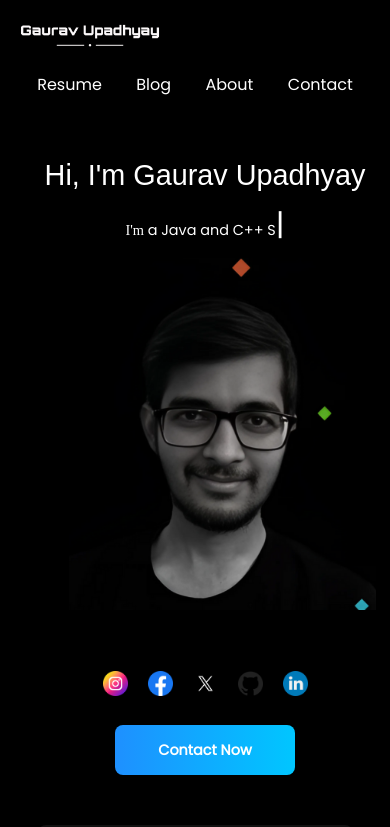
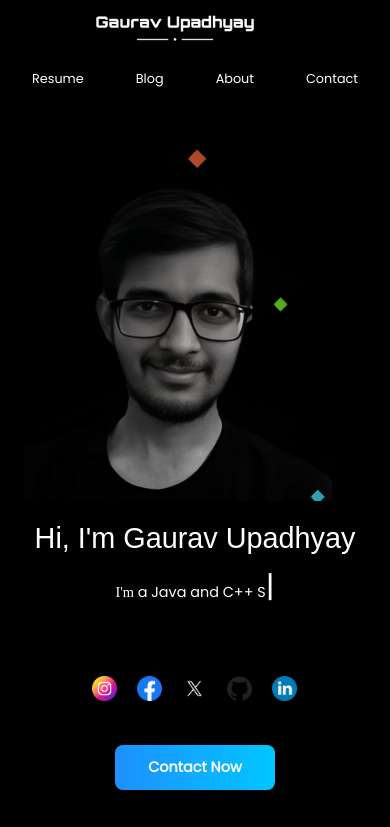
Before and after one commit to Gaurav00321/Gaurav_Portfolio, a plain HTML site: page index.html in a window 390 px wide. Shown: the top 827 px of the page. Drawn offline with nearby package versions, Linux system fonts and the light colour scheme; a web font is replaced by a local one.

Commit message:
improved interactivity

```diff
--- a/index.css
+++ b/index.css
@@ -29,7 +29,6 @@ body {
 }
 
 nav {
-  background-color: black;
   height: 10vh;
   padding-right: 3%;
 }
@@ -43,7 +42,7 @@ nav {
 }
 
 #logo_img {
-  height: 90%;
+  height: 75%;
   width: 60%;
 }
 
@@ -75,6 +74,10 @@ nav {
 }
 
 @media (max-width: 1024px) {
+
+  body {
+    overflow-x: hidden;
+  }
   /* Flex container settings */
   .df {
     flex-wrap: wrap; /* Ensure items wrap for smaller screens */
@@ -149,41 +152,84 @@ nav {
   }
 }
 
+@media (max-width: 480px) {
+
+  body {
+    overflow-x: hidden;
+  }
+
+  nav {
+    padding: 10px;
+    justify-content: center;
+    align-items: center;
+  }
+
+  #logo_img {
+    width: 80%;
+    max-width: 200px;
+  }
+
+  #nav_links {
+    gap: 8px;
+  }
+
+  .navLinks {
+    font-size: 0.8rem;
+    padding: 8px 0;
+  }
+}
+
 /* Main Section */
 .main {
   display: flex;
+  justify-content: center;
+  align-items: center;
+  color: white;
+  width: 100%;
+  height: 80vh;
+}
+
+.about {
+  display: flex;
+  flex-direction: row;
+  justify-content: space-between;
+  align-items: center;
+  width: 100%;
+  max-width: 1200px;
+  padding: 20px;
+}
+
+.bg {
+  flex: 1;
+  display: flex;
+  justify-content: flex-start;
+  align-items: center;
+}
+
+.bg img {
+  max-width: 100%;
+  height: auto;
+  width: 25rem;
+  height: 22rem;
+  object-fit: cover;
+}
+
+.intro {
+  flex: 1;
+  display: flex;
   flex-direction: column;
-  align-items: center;
   justify-content: center;
-  /* background-color: black; */
-  color: white;
+  align-items: flex-start;
+  gap: 20px;
+  padding: 0px 20px;
+}
+
+.text-wrapper {
   width: 100%;
 }
 
-/* About Section */
-.about {
-  width: 100%;
-  max-width: 1200px;
-  display: flex;
-  flex-direction: column;
-  justify-content: center;
-  padding-left: 20px;
-}
-
-.intro {
-  display: flex;
-  align-items: center;
-  justify-content: center;
-  flex-wrap: wrap;
-}
-
-.text-wrapper {
-  flex: 1;
-  text-align: left;
-}
-
 .text-wrapper h1 {
-  font-family: "merriweather", sans-serif;
+  font-family: "Merriweather", sans-serif;
   font-size: 3rem;
   font-weight: 400;
   line-height: 1.2;
@@ -197,23 +243,9 @@ nav {
 }
 
 .animated_text {
-  font-family: "merriweather", serif;
+  font-family: "Merriweather", serif;
   font-size: 1.5rem;
   color: inherit;
-}
-
-/* Background Section */
-.bg {
-  display: flex;
-  justify-content: flex-end;
-  align-items: center;
-}
-
-.bg img {
-  max-width: 90%;
-  height: 22rem;
-  width: 25rem;
-  object-fit: cover;
 }
 
 .social-icons {
@@ -230,6 +262,10 @@ nav {
 
 .social-icons img:hover {
   transform: scale(1.1);
+}
+
+.border {
+  width: 100%;
 }
 
 .border button {
@@ -258,14 +294,17 @@ nav {
 /* Responsive Styles */
 @media (max-width: 1024px) {
   .about {
-    padding-left: 20px;
-    justify-content: center;
+    flex-direction: column;
+    align-items: center;
+  }
+
+  .bg {
+    margin-bottom: 20px;
   }
 
   .intro {
-    flex-direction: row;
-    gap: 10px;
-    padding: 10px;
+    align-items: center;
+    text-align: center;
   }
 
   .text-wrapper h1 {
@@ -276,24 +315,26 @@ nav {
     font-size: 1.2rem;
   }
 
+  .social-icons {
+    justify-content: center;
+  }
+
   .bg img {
     width: 200px;
   }
 }
 
 @media (max-width: 768px) {
+  .about {
+    padding: 10px;
+  }
+
   .intro {
-    flex-direction: row;
-    align-items: center;
+    gap: 15px;
   }
 
   .text-wrapper h1 {
-    font-size: 1.5 rem;
-    text-align: center;
-  }
-
-  .animated_text_wrapper {
-    text-align: center;
+    font-size: 2rem;
   }
 
   .animated_text {
@@ -308,12 +349,15 @@ nav {
     width: 90%;
   }
 
-  .border {
-    text-align: center;
+  .border button {
+    width: 180px;
+    height: 50px;
+    font-size: 1rem;
   }
 }
 
 @media (max-width: 480px) {
+
   .text-wrapper h1 {
     font-size: 1.8rem;
   }
@@ -327,8 +371,8 @@ nav {
   }
 
   .border button {
-    width: 180px;
-    height: 50px;
+    width: 160px;
+    height: 45px;
     font-size: 0.9rem;
   }
 }
@@ -345,8 +389,8 @@ nav {
 
 .about-me-container {
   max-width: 1200px; /* Restrict width */
-  width: 90%;
-  padding: 20px;
+  width: 80%;
+  padding: 40px;
   background-color: #111; /* Dark gray box background */
   border-radius: 8px;
   box-shadow: 0 4px 10px rgba(0, 0, 0, 0.5); /* Soft shadow for depth */
--- a/index.html
+++ b/index.html
@@ -19,7 +19,7 @@
       <div class="df" id="nav_links">
         <a
           class="navLinks"
-          href="https://drive.google.com/file/d/177XhS1Q7HoLG2_55LFQMEKXD3XUMGGSt/view"
+          href="https://drive.google.com/file/d/1VVa7N87_YaGOMXuj3TNnZM_MnZQRxXCl/view?usp=sharing"
           >Resume</a
         >
         <a class="navLinks" href="#Blog">Blog</a>
@@ -31,7 +31,12 @@
     <!-- Main Section -->
     <div class="main">
       <div class="about">
+        <!-- Image Section -->
+        <div class="bg">
+          <img src="images/Gaurav.png" alt="Gaurav" />
+        </div>
 
+        <!-- Content Section -->
         <div class="intro">
           <div class="text-wrapper">
             <h1>Hi, I'm Gaurav Upadhyay</h1>
@@ -39,16 +44,14 @@
               <span class="animated_text" id="element"></span>
             </div>
           </div>
-          <div class="bg">
-            <img src="images/Gaurav.png" alt="Gaurav" />
-          </div>
-        </div>
 
           <div class="social-icons">
             <a href="https://www.instagram.com/gauravxupadhyay/">
               <img src="images/instagram.png" alt="Instagram" />
             </a>
-          <a href="#"><img src="images/facebook.png" alt="Facebook" /></a>
+            <a href="#">
+              <img src="images/facebook.png" alt="Facebook" />
+            </a>
             <a href="https://x.com/gauravXupadhyay">
               <img src="images/twitter.png" alt="Twitter" />
             </a>
@@ -67,6 +70,8 @@
           </div>
         </div>
       </div>
+    </div>
+
 
     <!-- About me Section -->
     <section class="about-me" id="About-me">
@@ -174,13 +179,11 @@
         </p>
         <div class="github-project-links">
           <div class="project-card">
-            <video class="project-video" autoplay loop muted>
-              <source
-                src="images/interactiveTearableSimulation.mp4"
-                type="video/mp4"
+            <img
+              src="images/interactiveTearableSimulation.gif"
+              alt="Project Screenshot"
+              class="project-image"
             />
-              Your browser does not support the video tag.
-            </video>
             <div class="project-content">
               <p class="project-description">
                 An advanced interactive 3D cloth simulation demonstrating
@@ -197,7 +200,7 @@
               </p>
               <a
                 class="project-link"
-                href="https://github.com/Gaurav00321/InteractiveTearableClothSimulation"
+                href="https://gaurav00321.github.io/InteractiveTearableClothSimulation/"
               >
                 Tearable Cloth Simulation
               </a>
@@ -205,10 +208,11 @@
           </div>
 
           <div class="project-card">
-            <video class="project-video" autoplay loop muted>
-              <source src="images/clothSimulation.mp4" type="video/mp4" />
-              Your browser does not support the video tag.
-            </video>
+            <img
+              src="images/clothSimulation.gif"
+              alt="Project Screenshot"
+              class="project-image"
+            />
             <div class="project-content">
               <p class="project-description">
                 A dynamic 3D cloth simulation demonstrating real-time physics
@@ -225,9 +229,9 @@
               </p>
               <a
                 class="project-link"
-                href="https://github.com/Gaurav00321/ClothSimulation"
+                href="https://gaurav00321.github.io/3D-ClothSimulation/"
               >
-                Cloth Simulation
+                3D Cloth Simulation
               </a>
             </div>
           </div>
@@ -533,7 +537,7 @@
               </a>
             </div>
             <a
-              href="https://drive.google.com/file/d/177XhS1Q7HoLG2_55LFQMEKXD3XUMGGSt/view"
+              href="https://drive.google.com/file/d/1VVa7N87_YaGOMXuj3TNnZM_MnZQRxXCl/view?usp=sharing"
               download
               class="download-link"
               >Download Resume</a
```
Also changed, not shown: images/clothSimulation.gif (added), 1 other file. Lines whose indentation alone changed are shown as unchanged.
